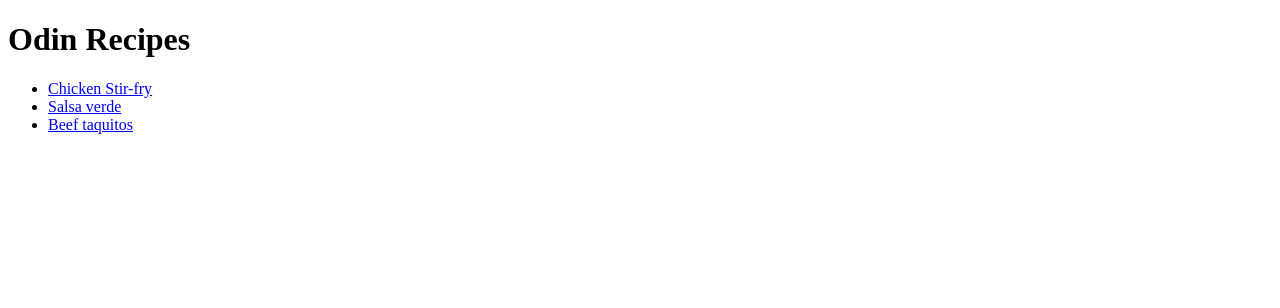
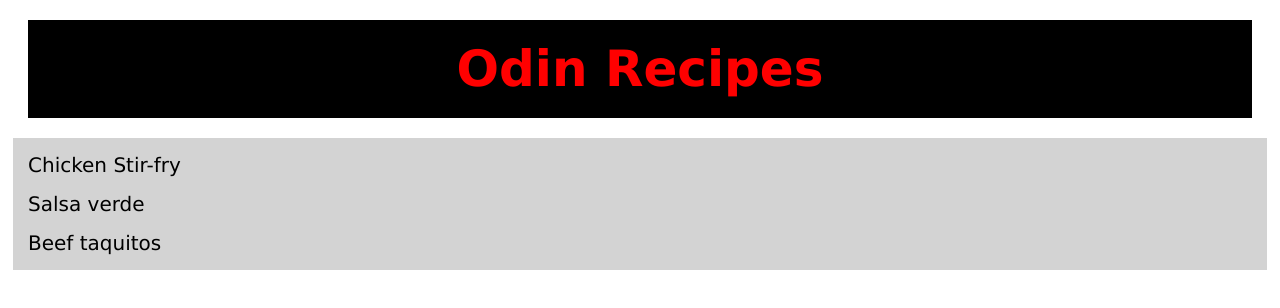
Before and after one commit to johnyb115/odin-recipes, a plain HTML site: page index.html in a window 1280 px wide. Drawn offline with Linux system fonts and the light colour scheme.

Commit message:
Added styling with external css

```diff
--- a/index.html
+++ b/index.html
@@ -4,6 +4,7 @@
     <meta charset="UTF-8">
     <meta name="viewport" content="width=device-width, initial-scale=1.0">
     <title>Document</title>
+    <link rel="stylesheet" href="./styles.css">
 </head>
 <body>
     <h1>Odin Recipes</h1>
--- /dev/null
+++ b/styles.css
@@ -0,0 +1,46 @@
+h1 {
+    color: red;
+    background-color:  black;
+    font-size: 50px;
+    text-align: center;
+    padding: 20px;
+    margin: 20px;
+    font-family: Verdana, Tahoma, sans-serif;
+}
+ul {
+    color: black;
+    font-size: 20px;
+    font-family: Verdana, sans-serif;
+    padding: 5px;
+    background-color: lightgrey;
+    margin: 5px;
+    list-style-type: none;
+    position: relative;
+}
+li {
+    padding: 5px;
+    margin: 5px;
+}
+a {
+    color: black;
+    text-decoration: none;
+}
+a:hover {
+    color: red;
+}
+a:visited {
+    color: blue;
+}
+a:active {
+    color: green;
+}
+.ingredients, .ingredients li {
+    color: black;
+    font-size: 20px;
+    font-family: Verdana, sans-serif;
+    padding: 2px;
+    background-color: lightgrey;
+    margin: 5px;
+    list-style-type: none;
+    position: relative;
+}
```
